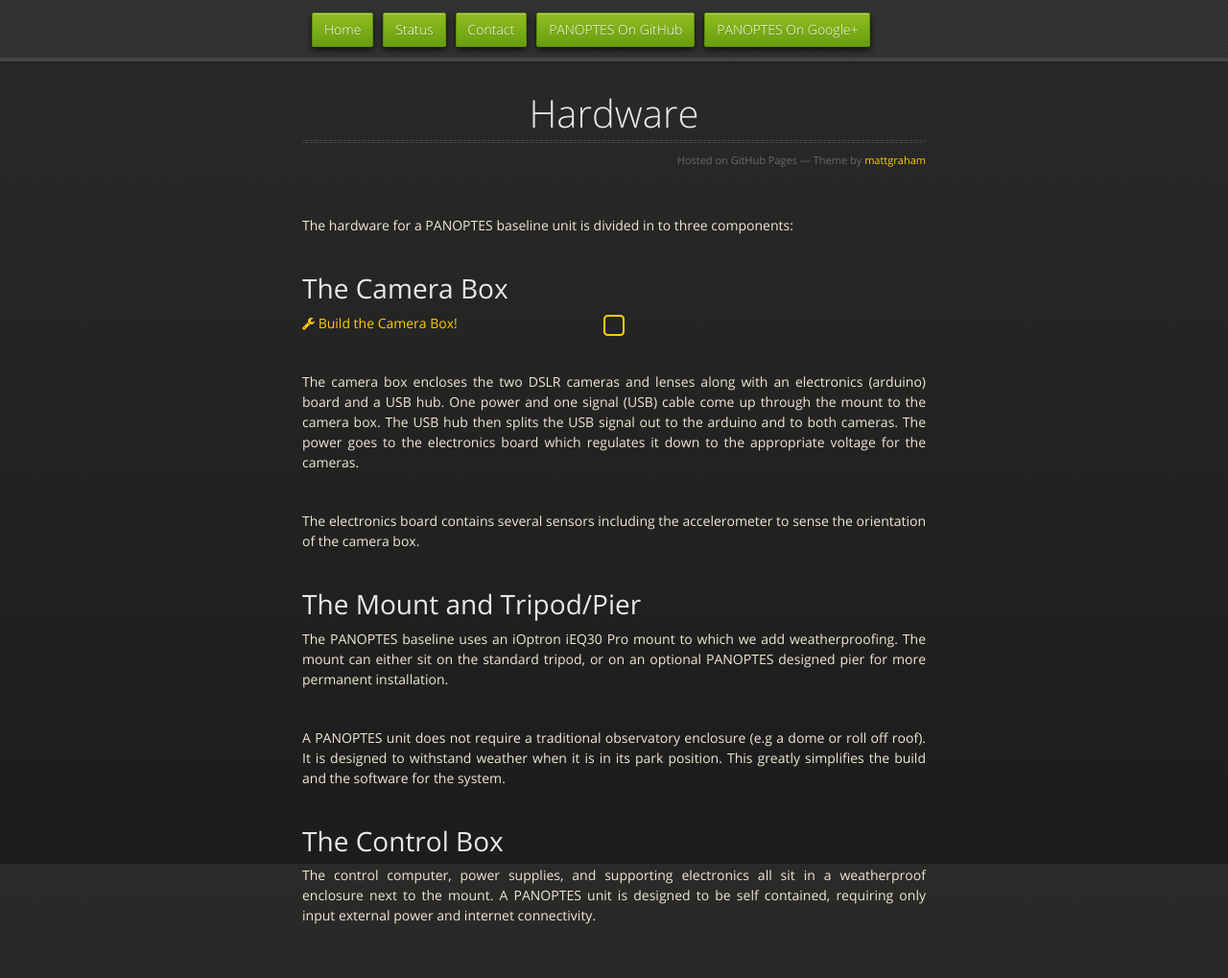
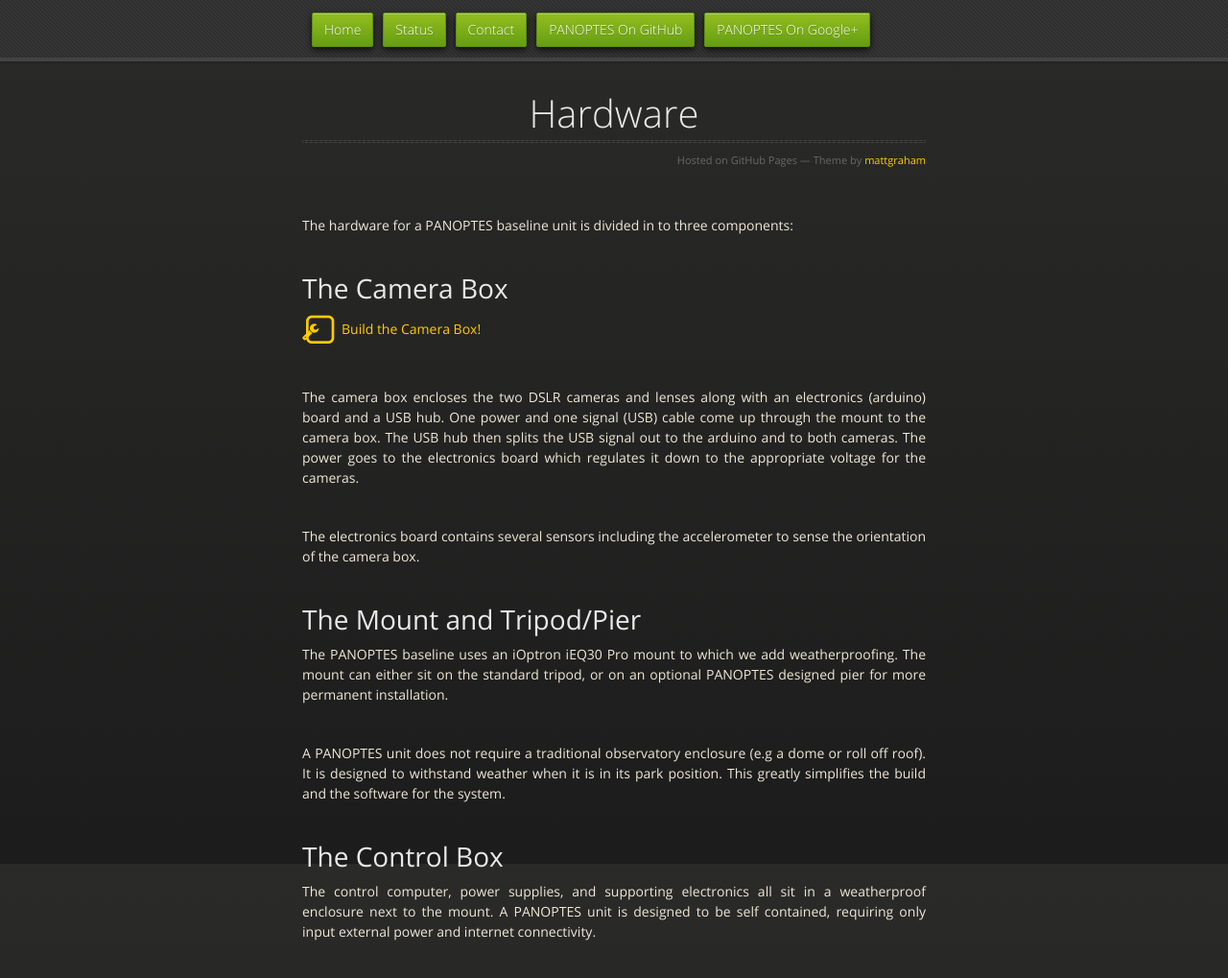
Before and after one commit to panoptes/panoptes.github.io, a Jekyll site: the page built from hardware.md, in a window 1280 px wide and 1111 px high. Shown: the top 1019 px of the window at 96% size. Built offline with Jekyll 4.4.1, drawn with Linux system fonts in a browser that asks for light colours; nearby versions of some CDN libraries.

Commit message:
Handle stacked icons properly

```diff
--- a/hardware.md
+++ b/hardware.md
@@ -8,8 +8,10 @@ The hardware for a PANOPTES baseline unit is divided in to three components:
 # The Camera Box
 
 <a class="btn btn-default btn-sm" href="build_instructions/camera_box.html">
-    <i class="fa fa-square-o fa-stack-2x"></i>
-    <i class="fa fa-wrench fa-1x"></i>
+    <span class="fa-stack fa-lg">
+        <i class="fa fa-square-o fa-stack-2x"></i>
+        <i class="fa fa-wrench fa-1x"></i>
+    </span>
      Build the Camera Box!
  </a>
 
```
